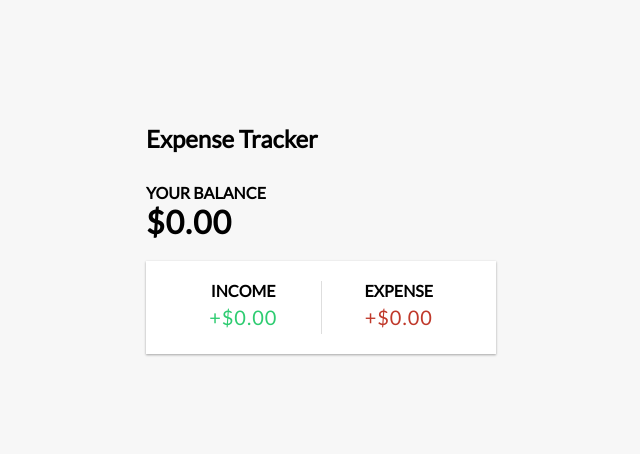
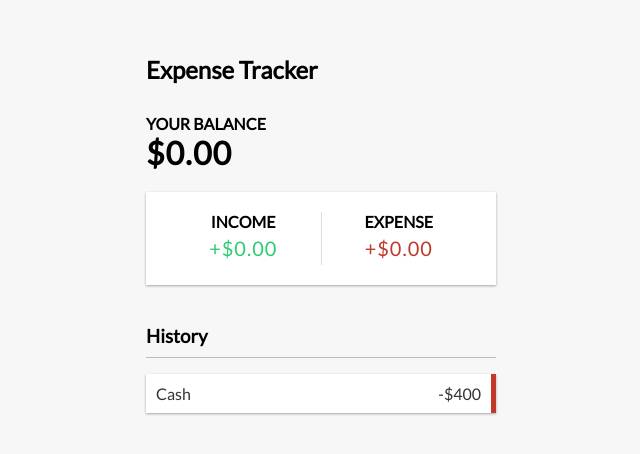
Before and after one commit to tarek102/expense-tracker, a React (Create React App) app: page / in a window 1280 px wide. Shown: the part 156-610 px from the top of the page, without its empty margins (319-959 px from the left). Built offline with nearby package versions, Linux system fonts and the light colour scheme.

Commit message:
Create transsactionList

```diff
--- a/src/App.js
+++ b/src/App.js
@@ -2,6 +2,7 @@
 import { Header } from './components/Header';
 import { Balance } from './components/Balance';
 import { IncomeExpenses } from './components/IncomeExpenses';
+import { TransactionList } from './components/TransactionList';
 import './App.css';
 
 function App() {
@@ -11,6 +12,7 @@
       <div className='container'>
         <Balance />
         <IncomeExpenses />
+        <TransactionList />
       </div>
     </div>
 
--- /dev/null
+++ b/src/components/TransactionList.js
@@ -0,0 +1,14 @@
+import React from 'react'
+
+export const TransactionList = () => {
+  return (
+    <div>
+        <h3>History</h3>
+        <ul id="list" class="list">
+            <li class="minus">
+                Cash <span>-$400</span><button class="delete-btn">x</button>
+            </li>
+        </ul>
+    </div>
+  )
+}
```
